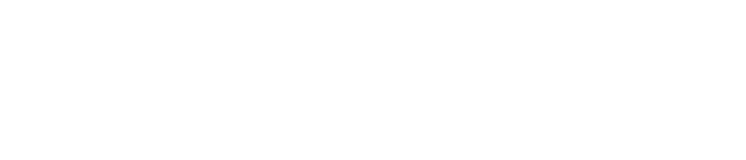
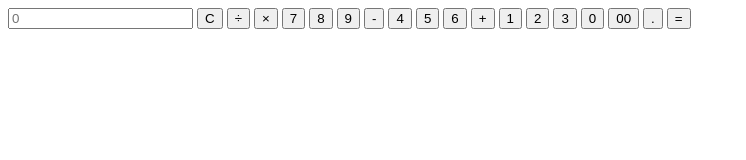
Before and after one commit to NarjesZamani/Calculator, a plain HTML site: page index.html in a window 1280 px wide. Shown: the whole page, without its empty margins (0-746 px from the left). Drawn offline with Linux system fonts and the light colour scheme.

Commit message:
add-stracture-HRML

```diff
--- a/index.html
+++ b/index.html
@@ -8,5 +8,33 @@
 </head>
 <body>
 
+
+    <div class="calculaters">
+        <input type="text" placeholder="0" class="cal-result" id="result"></input>
+
+        <button class="calcu-key clear-btn" onclick="reset()">C</button>
+        <button class="calcu-key" value="/" onclick="calculators(event)">÷</button>
+        <button class="calcu-key" value="*" onclick="calculators(event)">&times;</button>
+
+        <button class="calcu-key" value="7" onclick="calculators(event)">7</button>
+        <button class="calcu-key" value="8" onclick="calculators(event)">8</button>
+        <button class="calcu-key" value="9" onclick="calculators(event)">9</button>
+        <button class="calcu-key" value="-" onclick="calculators(event)">-</button>
+        <button class="calcu-key" value="4" onclick="calculators(event)">4</button>
+        <button class="calcu-key" value="5" onclick="calculators(event)">5</button>
+        <button class="calcu-key" value="6" onclick="calculators(event)">6</button>
+        <button class="calcu-key plus-btn" value="+" onclick="calculators(event)">+</button>
+        <button class="calcu-key" value="1" onclick="calculators(event)">1</button>
+        <button class="calcu-key" value="2" onclick="calculators(event)">2</button>
+        <button class="calcu-key" value="3" onclick="calculators(event)">3</button>
+        <button class="calcu-key" value="0" onclick="calculators(event)">0</button>
+        <button class="calcu-key" value="00" onclick="calculators(event)">00</button>
+        <button class="calcu-key" value="." onclick="calculators(event)">.</button>
+        <button class=" calcu-key" value="=" onclick="equal()">=</button>
+    </div>
+
+
+    <script src="script.js"></script>
+
 </body>
 </html>
```
